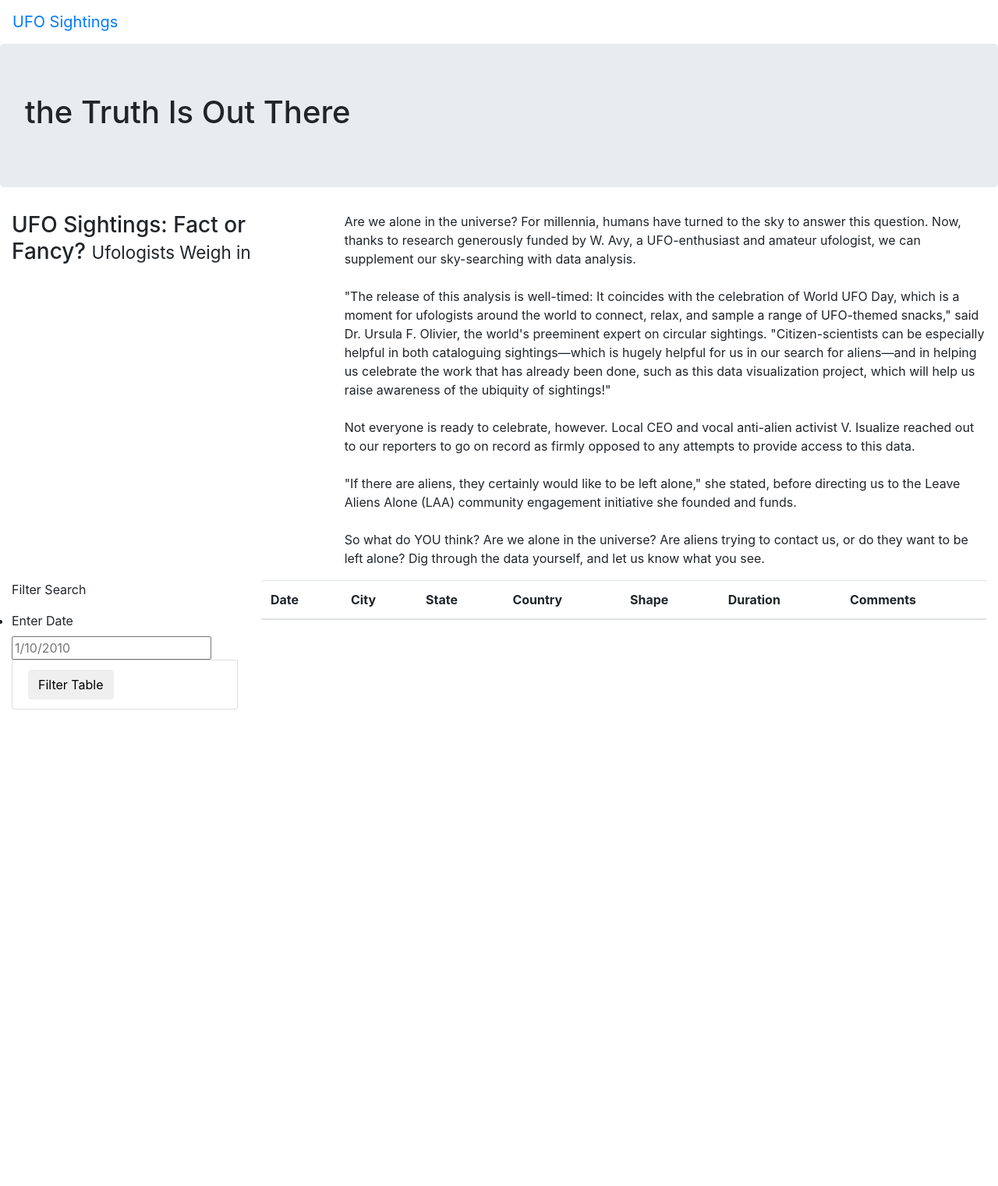
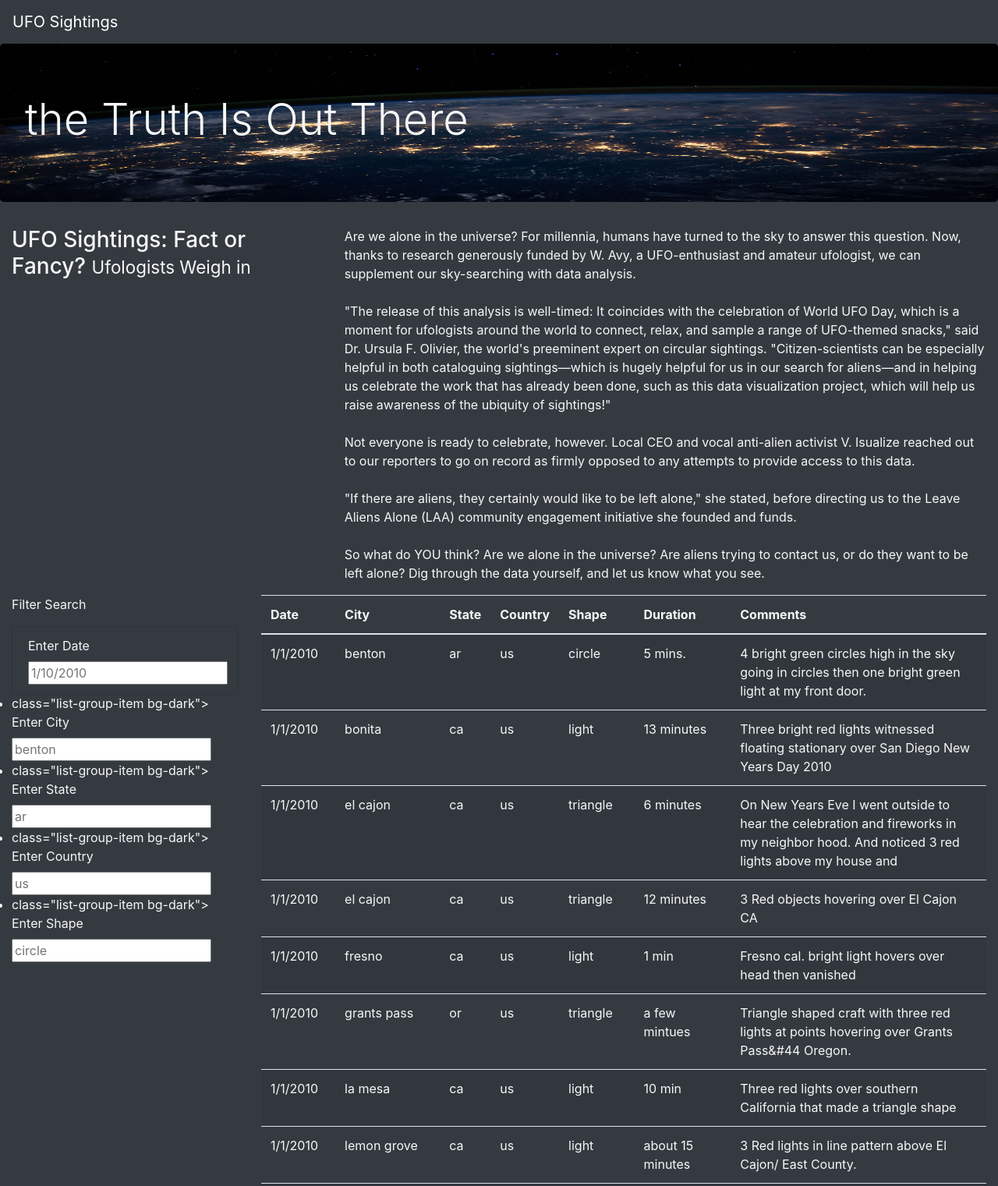
Before and after one commit to chrisolwell/UFOs, a plain HTML site: page index.html in a window 1280 px wide. Shown: the top 1521 px of the page at 78% size. Before the commit the page ends 910 px from the top, so only its background shows below. Drawn offline with nearby package versions, Linux system fonts and the light colour scheme.

Commit message:
html site with filters

```diff
--- a/index.html
+++ b/index.html
@@ -13,13 +13,13 @@
         />
     <link rel="stylesheet" href="static/css/style.css">
 </head>
-<body>
+<body class="bg-dark">
     <div class="wrapper">
-        <nav class="navbar navbar-expand-lg">
+        <nav class="navbar navbar-dark bg-dark navbar-expand-lg">
             <a class="navbar-brand" href="index.html">UFO Sightings</a>
         </nav>
         <div class="jumbotron">
-            <h1>the Truth Is Out There</h1>
+            <h1 class="display-4">the Truth Is Out There</h1>
         </div>
         <div class="container-fluid">
             <div class="row">
@@ -29,8 +29,6 @@
                 <div class="col-md-8">
                     <p>
                         Are we alone in the universe? For millennia, humans have turned to the sky to answer this question. Now, thanks to research generously funded by W. Avy, a UFO-enthusiast and amateur ufologist, we can supplement our sky-searching with data analysis.<br><br>"The release of this analysis is well-timed: It coincides with the celebration of World UFO Day, which is a moment for ufologists around the world to connect, relax, and sample a range of UFO-themed snacks," said Dr. Ursula F. Olivier, the world's preeminent expert on circular sightings. "Citizen-scientists can be especially helpful in both cataloguing sightings—which is hugely helpful for us in our search for aliens—and in helping us celebrate the work that has already been done, such as this data visualization project, which will help us raise awareness of the ubiquity of sightings!"<br><br>Not everyone is ready to celebrate, however. Local CEO and vocal anti-alien activist V. Isualize reached out to our reporters to go on record as firmly opposed to any attempts to provide access to this data.<br><br>"If there are aliens, they certainly would like to be left alone," she stated, before directing us to the Leave Aliens Alone (LAA) community engagement initiative she founded and funds.<br><br>So what do YOU think? Are we alone in the universe? Are aliens trying to contact us, or do they want to be left alone? Dig through the data yourself, and let us know what you see.
-
-
                     </p>
                 </div>
             </div>
@@ -38,18 +36,36 @@
         <div class="container-fluid">
             <div class="row">
                 <div class="col-md-3">
-                    <form>
+                    <form class="bg-dark">
                         <p>Filter Search</p>
+                        <ul class="list-group bg-dark">
+                            <li class="list-group-item bg-dark">
+                                <label for="date">Enter Date</label>
+                                <input type="text" placeholder="1/10/2010" id="datetime"/>
+                            </li>
+                            <!-- <li class="list-group-item" class="bg-dark">
+                                <button id="filter_btn" type="button" class="btn btn-dark">
+                                    Filter Table
+                                </button>
+                            </li> -->
+                            <li> class="list-group-item bg-dark">
+                                <label for="city">Enter City</label>
+                                <input type="text" placeholder="benton" id="city"/>
+                            </li>
+                            <li> class="list-group-item bg-dark">
+                                <label for="state">Enter State</label>
+                                <input type="text" placeholder="ar" id="state"/>
+                            </li>
+                            <li> class="list-group-item bg-dark">
+                                <label for="country">Enter Country</label>
+                                <input type="text" placeholder="us" id="country"/>
+                            </li>
+                            <li> class="list-group-item bg-dark">
+                                <label for="shape">Enter Shape</label>
+                                <input type="text" placeholder="circle" id="shape"/>
+                            </li>
+                        </ul>
                     </form>
-                    <ul class="list-group">
-                        <li class="list-group_item">
-                            <label for="date">Enter Date</label>
-                            <input type="text" placeholder="1/10/2010" id="datetime" />
-                        </li>
-                        <li class="list-group-item">
-                            <button id="filter_btn" type="button" class="btn btn-default">Filter Table</button>
-                        </li>
-                    </ul>
                 </div>
                 <div class="col-md-9">
                     <table class="table table-striped">
@@ -70,5 +86,8 @@
             </div>
         </div>
     </div>
+<script src="https://cdnjs.cloudflare.com/ajax/libs/d3/4.11.0/d3.js"></script>
+<script src="static/js/data.js"></script>
+<script src="static/js/app.js"></script>
 </body>
 </html>
--- a/static/css/style.css
+++ b/static/css/style.css
@@ -0,0 +1,9 @@
+body {
+    color: #f7f7f7;
+}
+
+.jumbotron {
+    background-image: url("../images/nasa.jpg");
+    background-size: 100% 100%;
+    text_align: center;
+}
--- a/static/js/app.js
+++ b/static/js/app.js
@@ -1,60 +1,83 @@
-// import the data from data.js
+// from data.js
 const tableData = data;
-// reference the HTML table using D3
+
+// get table references
 var tbody = d3.select("tbody");
-// simple JS console.log statment
-// function printHello() {
-//     console.log("Hello World!");
-// }
-// // Takes two numbers and adds them
-// function addition(a,b) {
-//     return a+b;
-// }
-// function doubleAddition(c,d){
-//     var total = addition(c,d)*2;
-//     return total;
-// }
-// console.log(total)
+
 function buildTable(data) {
-    //first clear out existing data
+  // First, clear out any existing data
   tbody.html("");
-    //next loop through each object in the data
-    //and append a row and cells for each calue in the row
-    data.forEach((dataRow)=>{
-        //append a row to the table body
+
+  // Next, loop through each object in the data
+  // and append a row and cells for each value in the row
+  data.forEach((dataRow) => {
+    // Append a row to the table body
     let row = tbody.append("tr");
 
-        //loop through each filed in the dataRow and add
-        //each value as a table cell (td)
-        Object.values(dataRow).forEach((val)=>{
+    // Loop through each field in the dataRow and add
+    // each value as a table cell (td)
+    Object.values(dataRow).forEach((val) => {
       let cell = row.append("td");
       cell.text(val);
-            }
-        );
+    });
   });
 }
-//if we are to listen for a click, we must first create a button to be clicked
-function handleClick(){
-    //Grab the datetime value from the filter
-    let date = d3.select("#datetime").property("value");
-    let filteredData = tableData;
 
-    //check to see if a date was entered and filder the data using that date.
-    //apply a humble filter aka if then statement
-    if (date) {
+// 1. Create a variable to keep track of all the filters as an object.
+var filters={};
+
+
+// 3. Use this function to update the filters.
+function updateFilters() {
+
+    // 4a. Save the element that was changed as a variable.
+  let changedElement = d3.select(this);
+  //console.log(changedElement)
+    // 4b. Save the value that was changed as a variable.
+  let changedValue = changedElement.property("value")
+  console.log(changedValue);
+    // 4c. Save the id of the filter that was changed as a variable.
+  let changedFilter = changedElement.attr("id");
+
+    // 5. If a filter value was entered then add that filterId and value
+    // to the filters list. Otherwise, clear that filter from the filters object.
+  if (changedValue) {
         //Apply `filter` to the table data to only keep the
         //rows where the `datetime` value matches the filter value
-        filteredData = filteredData.filter(row =>row.datetime===date);
+        filters[changedFilter] = changedValue;
+  }
+  else{
+    delete filters[changedFilter];
   };
 
-    //rebuild the table using the filtered data
-    //@NOTE: if no date was enderted, then filterData will
-    //just be the original tableData.
+    // 6. Call function to apply all filters and rebuild the table
+    filterTable();
+
+  }
+
+  // 7. Use this function to filter the table when data is entered.
+  function filterTable() {
+  console.log(filters);
+    // 8. Set the filtered data to the tableData.
+    var filteredData = tableData
+
+    // 9. Loop through all of the filters and keep any data that
+    // matches the filter values
+    Object.keys(filters).forEach((key) => {
+      console.log(key)
+      if (key) {
+        // key=val.keys()[0];
+        filteredData = filteredData.filter(item => item[key]===filters[key]);
+      }
+    });
+
+    // 10. Finally, rebuild the table using the filtered data
+    // console.log(filteredData);
     buildTable(filteredData);
-};
+  }
 
-//attach an event to listen for the form button
-d3.selectAll("#filter-btn").on("click", handleClick);
-
-//Build the table when the page loads
+  // 2. Attach an event to listen for changes to each filter
+  // d3.selectAll("#filter-btn").on("change", handleClick);
+  d3.selectAll("input").on("change", updateFilters)
+  // Build the table when the page loads
   buildTable(tableData);
```
Also changed, not shown: static/js/app_1.js (added, +60 -0 lines), ufo_starterCode.js (deleted, +0 -67 lines), static/images/nasa.jpg (added), 2 other files. Lines whose indentation alone changed are shown as unchanged.
